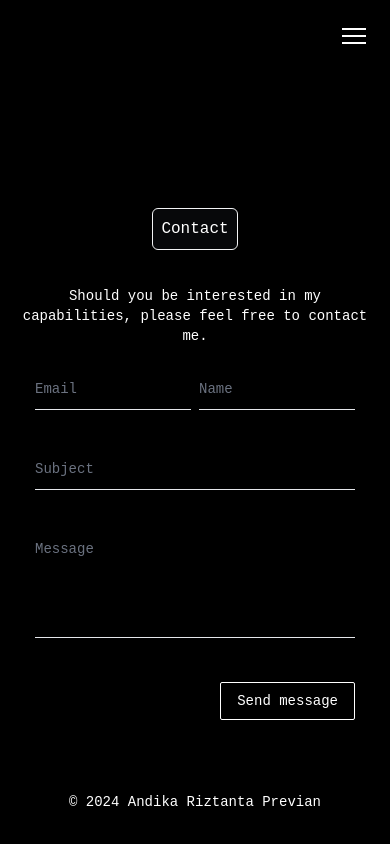
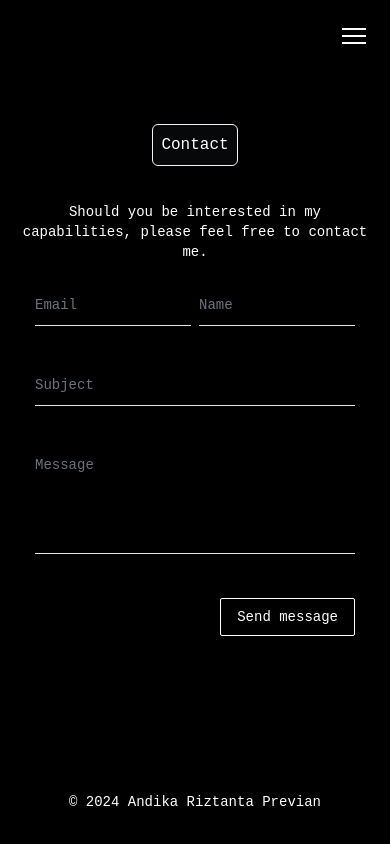
Before and after one commit to AndikaRiztantaPrevian/PORTOFOLIO, a React (Vite) app: page /contact in a window 390 px wide. Built offline with nearby package versions, Linux system fonts and the light colour scheme; a web font is replaced by a local one.

Commit message:
responsive

```diff
--- a/src/index.css
+++ b/src/index.css
@@ -11,12 +11,11 @@
 }
 
 ::-webkit-scrollbar-thumb {
-    background: #0e072e;
-    border-radius: 5px;
+    background: #81818123;
 }
 
 ::-webkit-scrollbar-thumb:hover {
-    background: #10063d;
+    background: #81818138;
 }
 
 .placeholder-font-custom::placeholder {
--- a/src/pages/Contact.jsx
+++ b/src/pages/Contact.jsx
@@ -11,8 +11,8 @@ const Contact = () => {
       <meta name="description" content="Should you be interested in my capabilities, please feel free to contact me." />
       <link rel="canonical" href="/contact" />
     </Helmet>
-    <div className="container mx-auto w-full h-full flex flex-col justify-evenly items-center mb-5 sm:mb-0">
-      <div className="w-full h-full flex flex-col justify-end md:justify-center items-center mb-10 sm:mb-0">
+    <div className="container mx-auto w-full h-full mb-5 sm:mb-0">
+      <div className="w-full h-full flex flex-col justify-center md:justify-center items-center mb-10 sm:mb-0">
         {/* Title Content */}
         <div className="flex flex-col justify-center items-center space-y-5">
           <h4 className={`mb-4 sm:mb-0 ${title}`} data-aos="fade-out" data-aos-duration="1500" data-aos-offset="200">Contact</h4>
```
